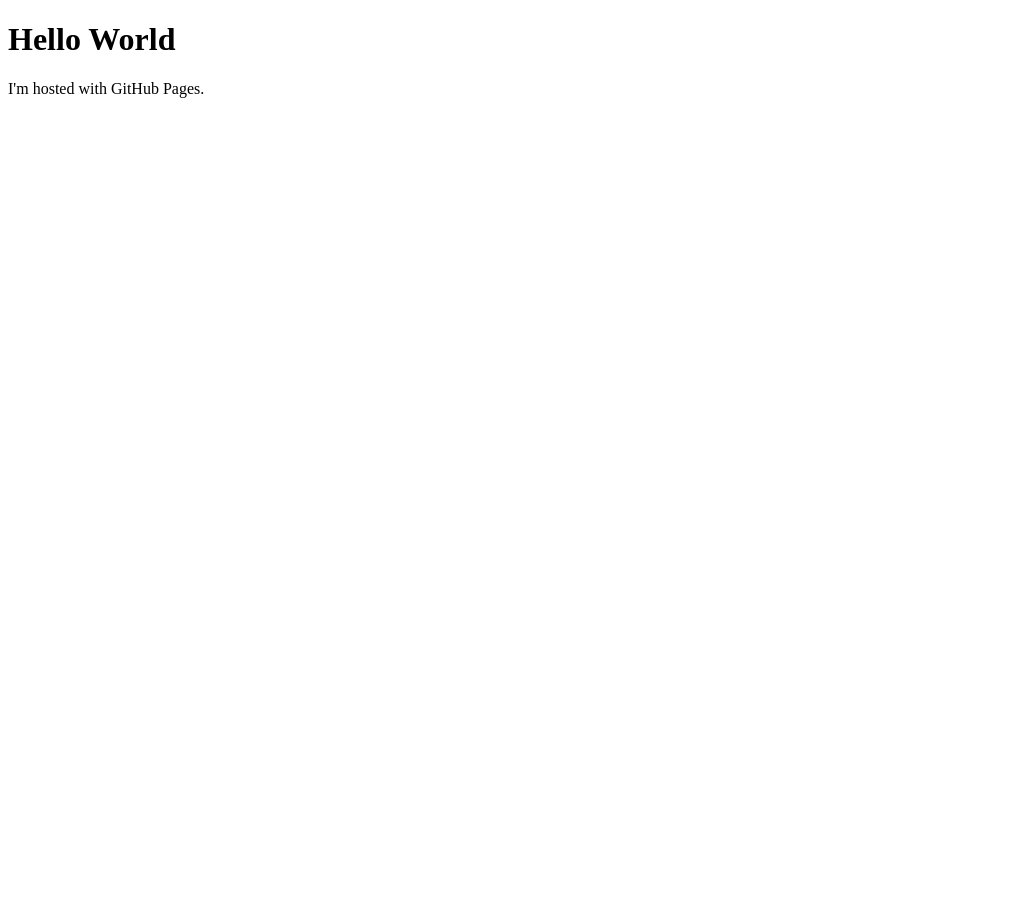
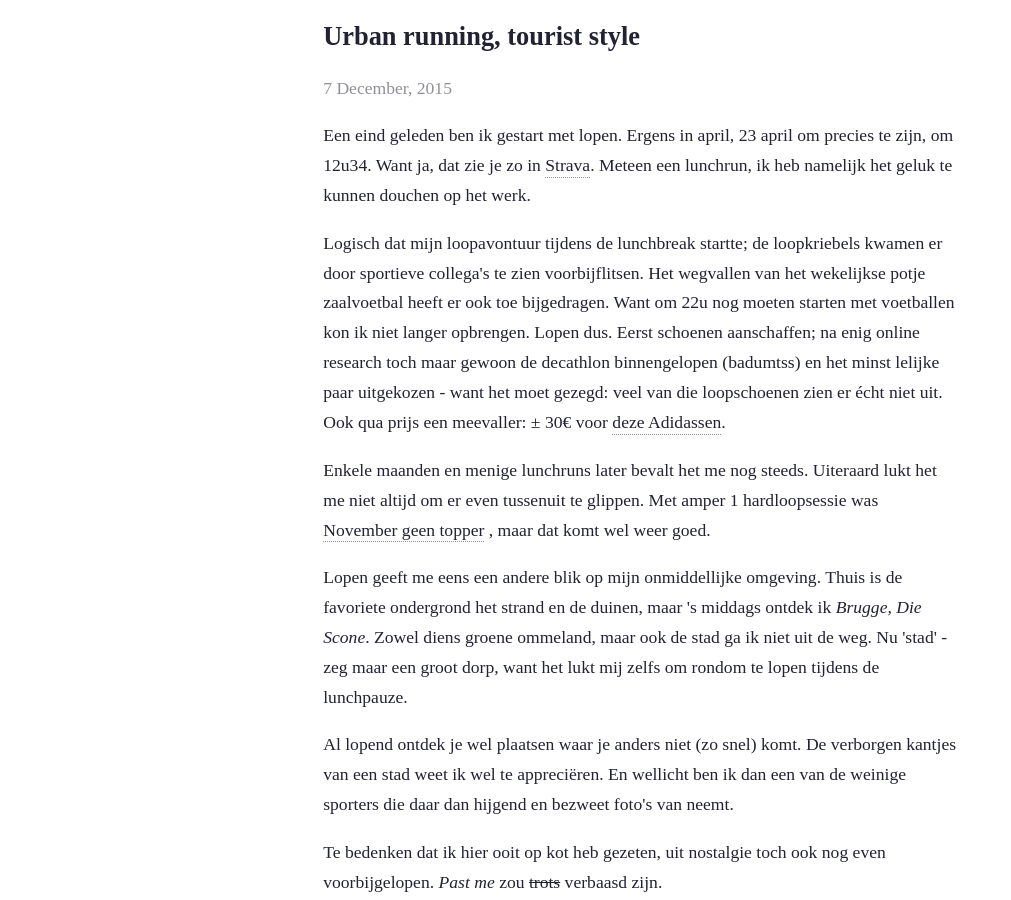
Before and after one commit to driesdelaey/driesdelaey.github.io, a plain HTML site: page index.html in a window 1280 px wide. Shown: the top 900 px of the page, without its empty margins (0-1011 px from the left). Before the commit the page ends 800 px from the top, so only its background shows below. Drawn offline with Linux system fonts and the light colour scheme; a web font is replaced by a local one.

Commit message:
first blogpost

```diff
--- /dev/null
+++ b/css/style.css
@@ -0,0 +1,29 @@
+@import url(https://fonts.googleapis.com/css?family=PT+Serif:400,400italic,700);
+@import url(https://fonts.googleapis.com/css?family=Droid+Serif:400,400italic,700);
+
+body {
+	font-family: 'Droid Serif', serif;
+	font-size: 110%;
+	line-height: 1.7em;
+	color: #223;
+}
+
+article {
+	max-width: 36em;
+	margin: 0 auto;
+}
+
+time {
+	opacity: .5;
+}
+
+img {
+	max-width: 100%;
+}
+
+a {
+	color: inherit;
+	text-decoration: none;
+	border-bottom: 1px dotted #999;
+	padding-bottom: .1em;
+}
--- a/index.html
+++ b/index.html
@@ -1,7 +1,41 @@
 <!DOCTYPE html>
 <html>
+<head>
+	<title>Random thoughts</title>
+	<link rel="stylesheet" href="css/style.css" />
+</head>
 <body>
-<h1>Hello World</h1>
-<p>I'm hosted with GitHub Pages.</p>
+
+<article>
+
+	<h1>Urban running, tourist style</h1>
+	<time datetime="2015-12-7T00:00:00+00:00">7 December, 2015</time>
+	<p>Een eind geleden ben ik gestart met lopen. Ergens in april, 23 april om precies te zijn, om 12u34. Want ja, dat zie je zo in <a href="https://www.strava.com/activities/290958074">Strava</a>. Meteen een lunchrun, ik heb namelijk het geluk te kunnen douchen op het werk.</p>
+
+	<p>Logisch dat mijn loopavontuur tijdens de lunchbreak startte; de loopkriebels kwamen er door sportieve collega's te zien voorbijflitsen. Het wegvallen van het wekelijkse potje zaalvoetbal heeft er ook toe bijgedragen. Want om 22u nog moeten starten met voetballen kon ik niet langer opbrengen. Lopen dus. Eerst schoenen aanschaffen; na enig online research toch maar gewoon de decathlon binnengelopen (badumtss) en het minst lelijke paar uitgekozen - want het moet gezegd: veel van die loopschoenen zien er &eacute;cht niet uit. Ook qua prijs een meevaller: &plusmn; 30&euro; voor <a href="http://www.amazon.com/adidas-Performance-Galaxy-Elite-Running/dp/B00Q8QSJ30">deze Adidassen</a>.</p>
+
+	<p>Enkele maanden en menige lunchruns later bevalt het me nog steeds. Uiteraard lukt het me niet altijd om er even tussenuit te glippen. Met amper 1 hardloopsessie was <a href="https://www.strava.com/athlete/training/log">November geen topper</a> , maar dat komt wel weer goed.</p>
+
+	<p>Lopen geeft me eens een andere blik op mijn onmiddellijke omgeving. Thuis is de favoriete ondergrond het strand en de duinen, maar 's middags ontdek ik <em>Brugge, Die Scone</em>. Zowel diens groene ommeland, maar ook de stad ga ik niet uit de weg. Nu 'stad' - zeg maar een groot dorp, want het lukt mij zelfs om rondom te lopen tijdens de lunchpauze.</p>
+
+	<p>Al lopend ontdek je wel plaatsen waar je anders niet (zo snel) komt. De verborgen kantjes van een stad weet ik wel te appreci&euml;ren. En wellicht ben ik dan een van de weinige sporters die daar dan hijgend en bezweet foto's van neemt.</p>
+
+	<p>Te bedenken dat ik hier ooit op kot heb gezeten, uit nostalgie toch ook nog even voorbijgelopen. <em>Past me</em> zou <strike>trots</strike> verbaasd zijn.</p>
+
+	<div class="imagery">
+		<img src="images/IMG_3168.JPG" />
+		<img src="images/IMG_3169.JPG" />
+		<img src="images/IMG_3170.JPG" />
+		<img src="images/IMG_3171.JPG" />
+		<img src="images/IMG_3172.JPG" />
+		<img src="images/IMG_3172.JPG" />
+		<img src="images/IMG_3175.JPG" />
+		<img src="images/IMG_3177.JPG" />
+		<img src="images/IMG_3178.JPG" />
+		<img src="images/IMG_3179.JPG" />
+	</div>
+
+</article>
+
 </body>
 </html>
```
Also changed, not shown: images/IMG_3169.jpg (added), images/IMG_3171.jpg (added), images/IMG_3172.jpg (added), images/IMG_3173.jpg (added), images/IMG_3175.jpg (added), images/IMG_3177.jpg (added), 4 other files.
